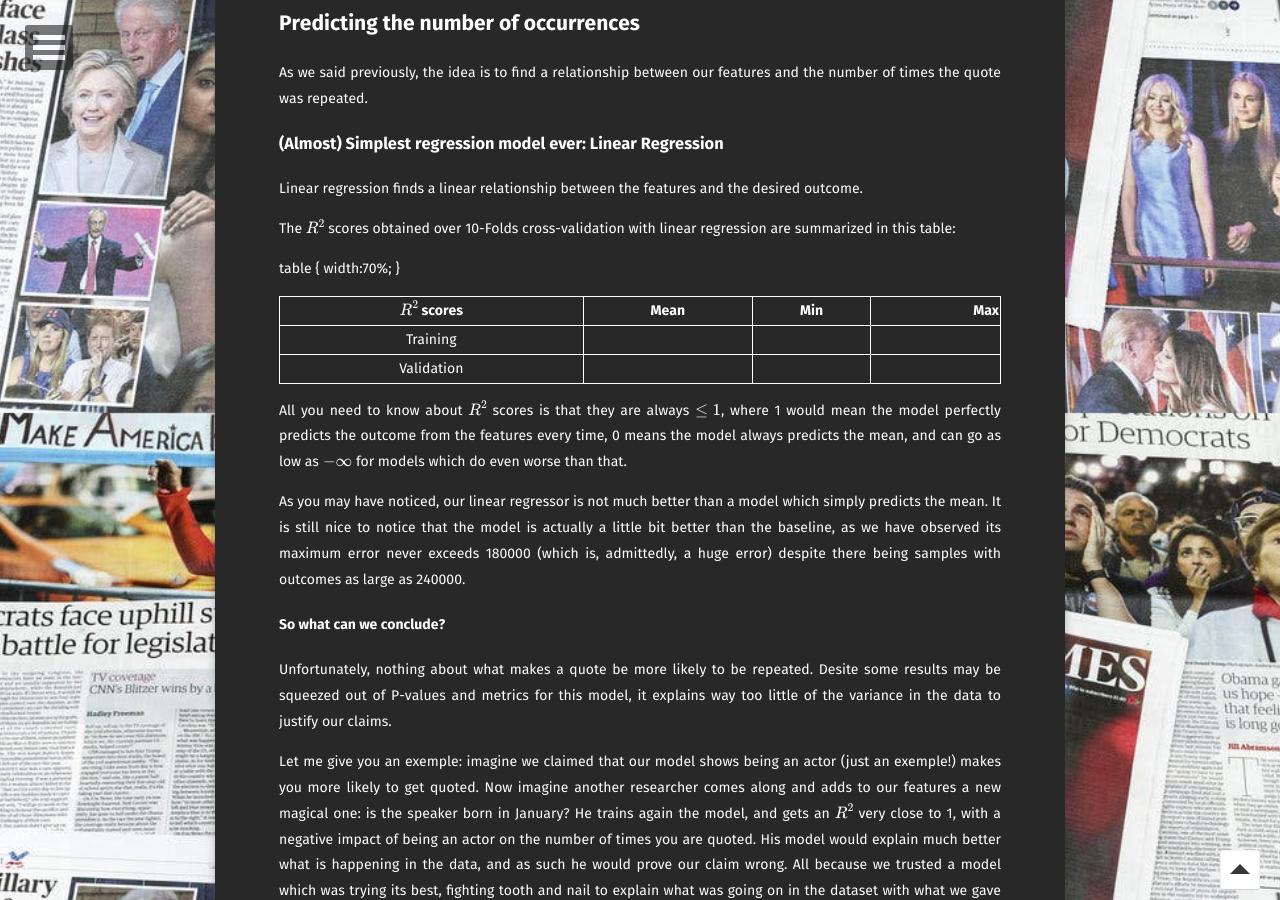
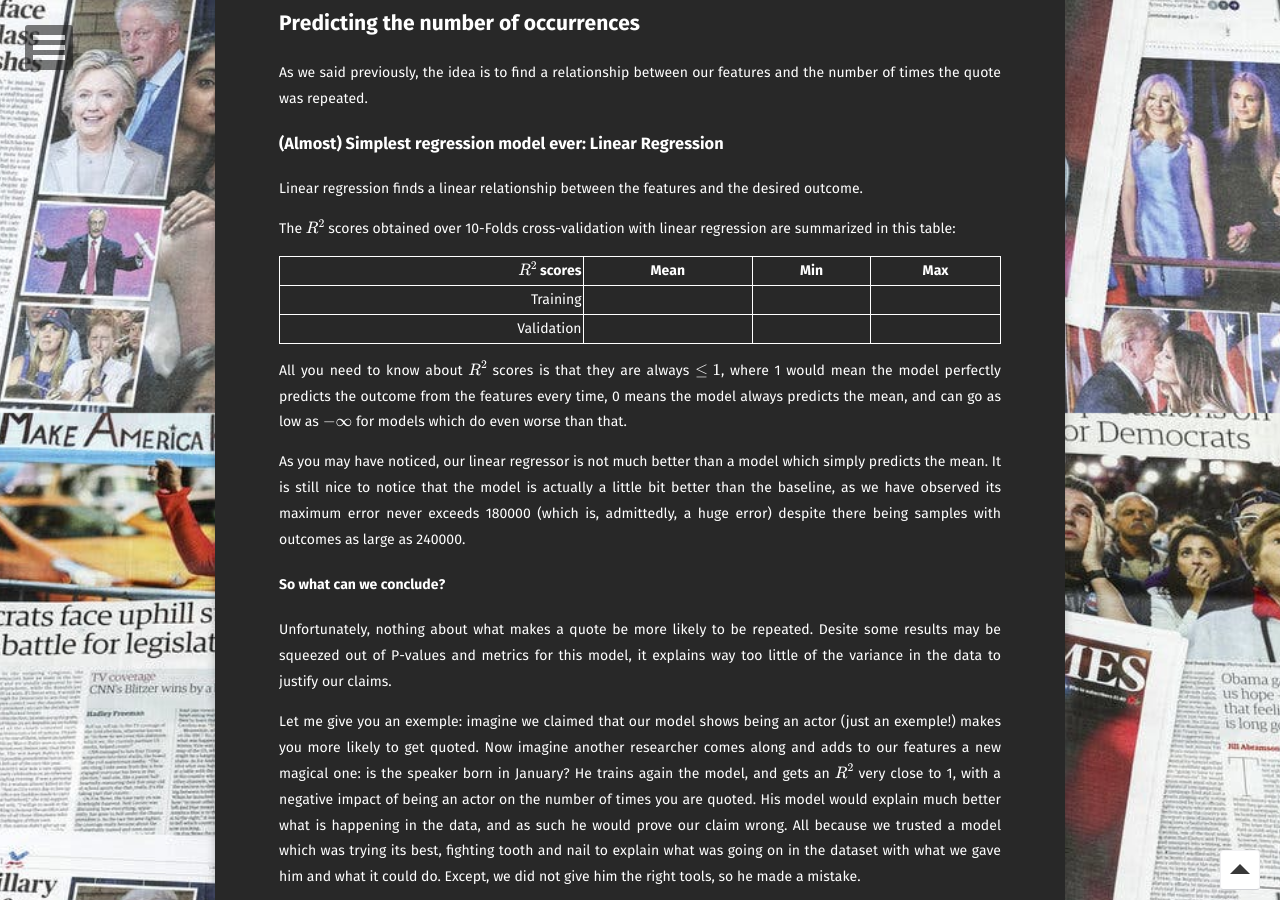
Before and after one commit to kaoutamine/viralSpeech, a Jekyll site: the page built from predict_virality/index.md, in a window 1280 px wide and 900 px high, scrolled down 1387 px. Built offline with Jekyll 4.4.1, drawn with Linux system fonts in a browser that asks for light colours; some web fonts are replaced; formulas are drawn with MathJax 3.

Commit message:
Update index.md

```diff
--- a/predict_virality/index.md
+++ b/predict_virality/index.md
@@ -42,12 +42,10 @@ Linear regression finds a linear relationship between the features and the desir
 
 The $$R^2$$ scores obtained over 10-Folds cross-validation with linear regression are summarized in this table:
 
-table {
-    width:70%;
-}
+
 
 | $$R^2$$ scores | Mean | Min | Max |
-|----------------|:----:|:---:|----:|
+|---------------:|:----:|:---:|:---:|
 |       Training |      |     |     |
 |     Validation |      |     |     |
 
```
